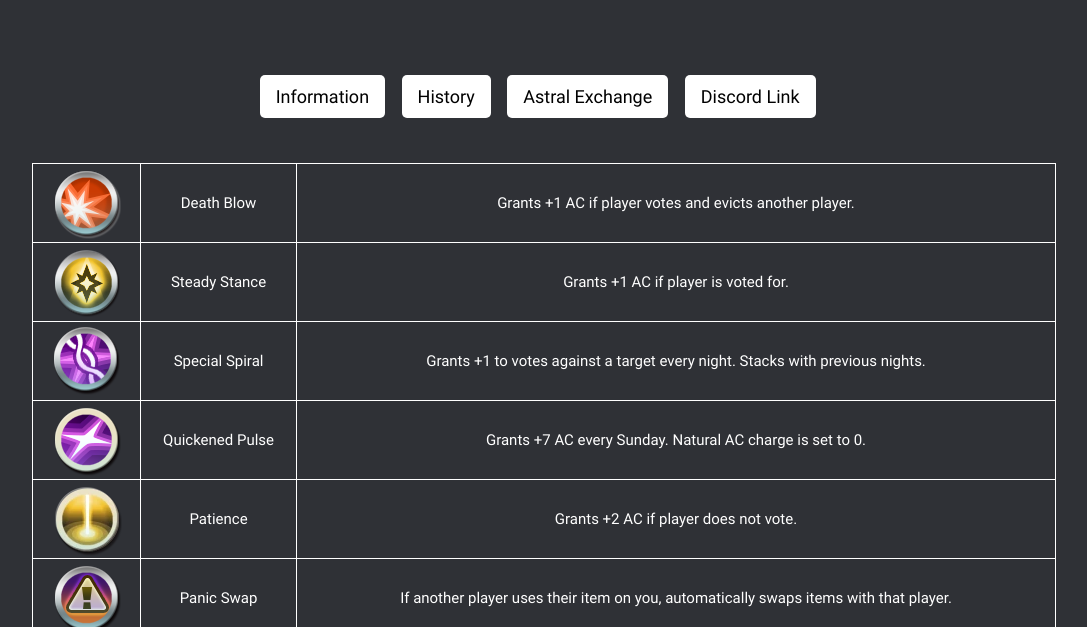
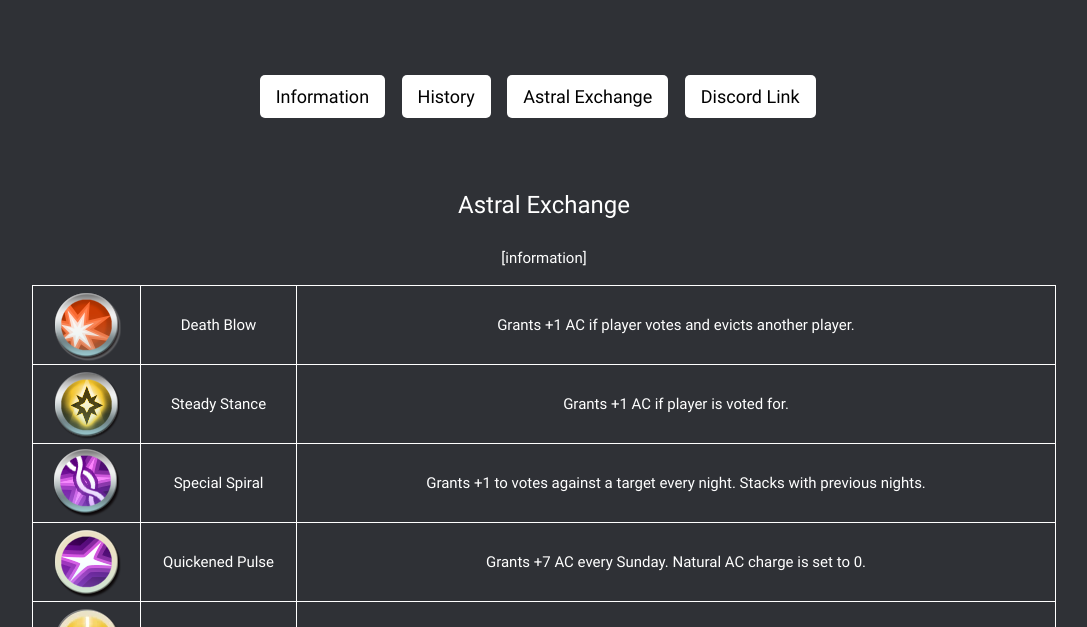
Before and after one commit to fianimat/hotelastra, a plain HTML site: page index.html in a window 1280 px wide. Both pictures are taken after a click on the button "Astral Exchange". Shown: the part 173-800 px from the top of the page, without its empty margins (96-1183 px from the left). Drawn offline with Linux system fonts and the light colour scheme.

Commit message:
Add files via upload

```diff
--- a/index.html
+++ b/index.html
@@ -43,6 +43,8 @@
 
 </div>
 <div id="dthree">
+<p class="w3-xlarge">Astral Exchange</p>
+<p>[information]</p>
 <table style="width:100%">
   <tr>
     <td><img src="images\deathblow.png"></td>
@@ -99,6 +101,7 @@ during the final results.</td>
 <br>
 </div>
 <div id="dfour">
+<p class="w3-xlarge">Discord Link</p>
 [link]
 </div>
 
```
